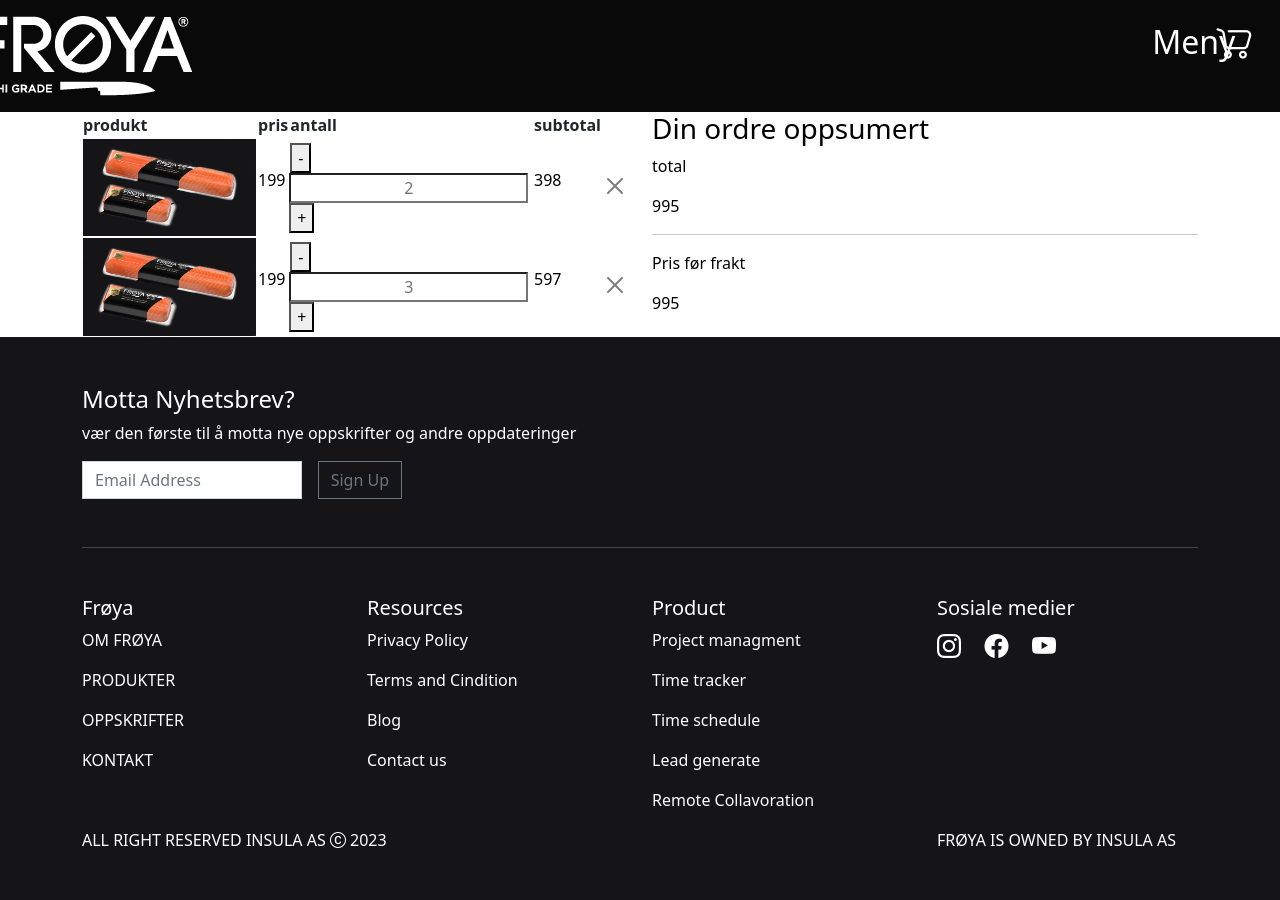
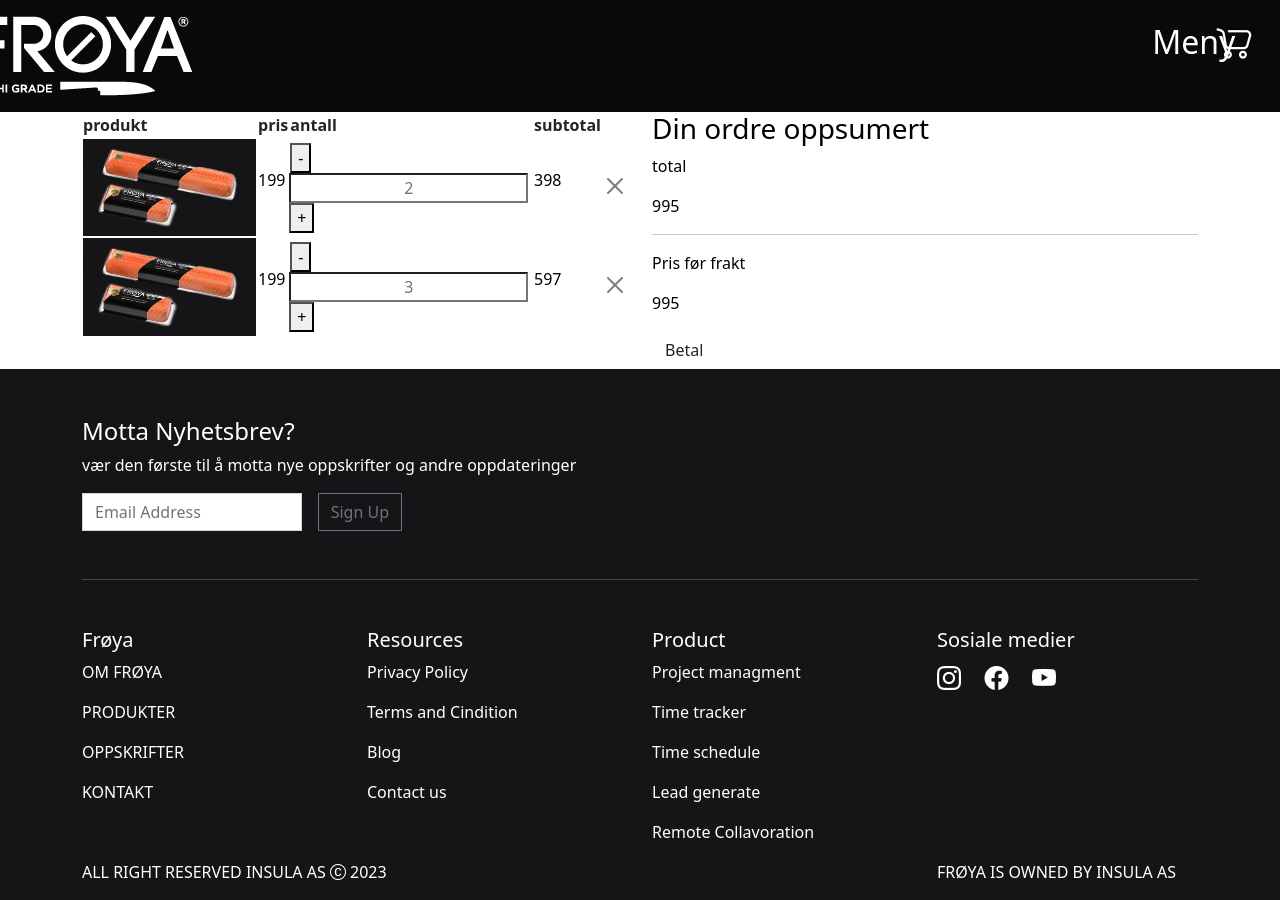
Before and after one commit to FlyingPastaGuy/Froya-fisk, a Vue app in the folder froya/: page /handlekruv in a window 1280 px wide. Before the commit the page ends 868 px from the top, so only its background shows below. Built offline with nearby package versions, Linux system fonts and the light colour scheme.

Commit message:
la til kommentarer i payoutNor.vue
fjernet også kode som ikke er i bruk

```diff
--- a/froya/src/components/Norwegian-site/PayoutPage/PayoutNor.vue
+++ b/froya/src/components/Norwegian-site/PayoutPage/PayoutNor.vue
@@ -40,6 +40,7 @@
                             <p>Pris før frakt</p>
                             <p>{{productTotal}}</p>
                         </div>
+                        <input type="button" value="Betal" class="btn">
                     </div>
                 </div>
             </div>
@@ -49,9 +50,7 @@
 
 <script>
 import { reactive, ref } from 'vue'
-//import PayoutItem from './PayoutItem.vue'
 export default {
-//components: { PayoutItem },
     setup() {
         let producktArray = reactive([
             {
@@ -68,6 +67,13 @@ export default {
             }
         ])
 
+/*
+    productTotal er total prisen for
+    alle produktene som er lagt til
+    og udateTotal skal holde prisen
+    oppdatert
+*/
+
 let productTotal = ref(0)
 
 const updateTotal = () => {
@@ -78,7 +84,15 @@ const updateTotal = () => {
     }
 
 }
-
+/*
+    addproduct øker antall produkter,men oppdaterer også
+    subtotalen og reduseproduct reduserer antall og oppdaterer
+    subtotalen ved å ta ProductSubtotal - ProductPrice for å
+    få oppdaterte nummere.
+    e her er i når v-for loopen linje 16-28.
+    begge har også updateTotal() i seg for å holde productTotal
+    oppdatert
+*/
 const addproduct = (e) => {
 
     let updateAmount = producktArray[e].ProductAmount++
@@ -86,8 +100,6 @@ const addproduct = (e) => {
 
     producktArray[e].ProductSubtotal = NewSubtotal
     producktArray[e].ProductAmount == updateAmount
-
-    //alert(producktArray[e].ProductSubtotal)
 
     updateTotal();
 
@@ -107,7 +119,10 @@ const reduseproduct = (e) => {
     }
     updateTotal();
 }
-
+/*
+    deleteProduct sletter selve produktet fra handlekurven,
+    men spør om du er sikker på at du hvil gjøre det
+*/
 const deleteProduct = (e) => {
     if(confirm("er du sikker på at du ønsker å fjerne dette produktet") == true){
         producktArray.shift(e)
@@ -117,7 +132,10 @@ const deleteProduct = (e) => {
     updateTotal();
 }
 
-
+/*
+    henter bilder, men hvis den ikke finner det så henter det et
+    annet bilde som finnes
+*/
 const getProductImage = (e) => {
             let ProductImage;
 
@@ -128,7 +146,10 @@ const getProductImage = (e) => {
             }
             return ProductImage;
         }
-
+    /*
+        updateTotal er her fordi vi ønsker at totalen
+        skal være riktig med en gang vi kommer inn
+    */
         updateTotal();
 
         return{
```
